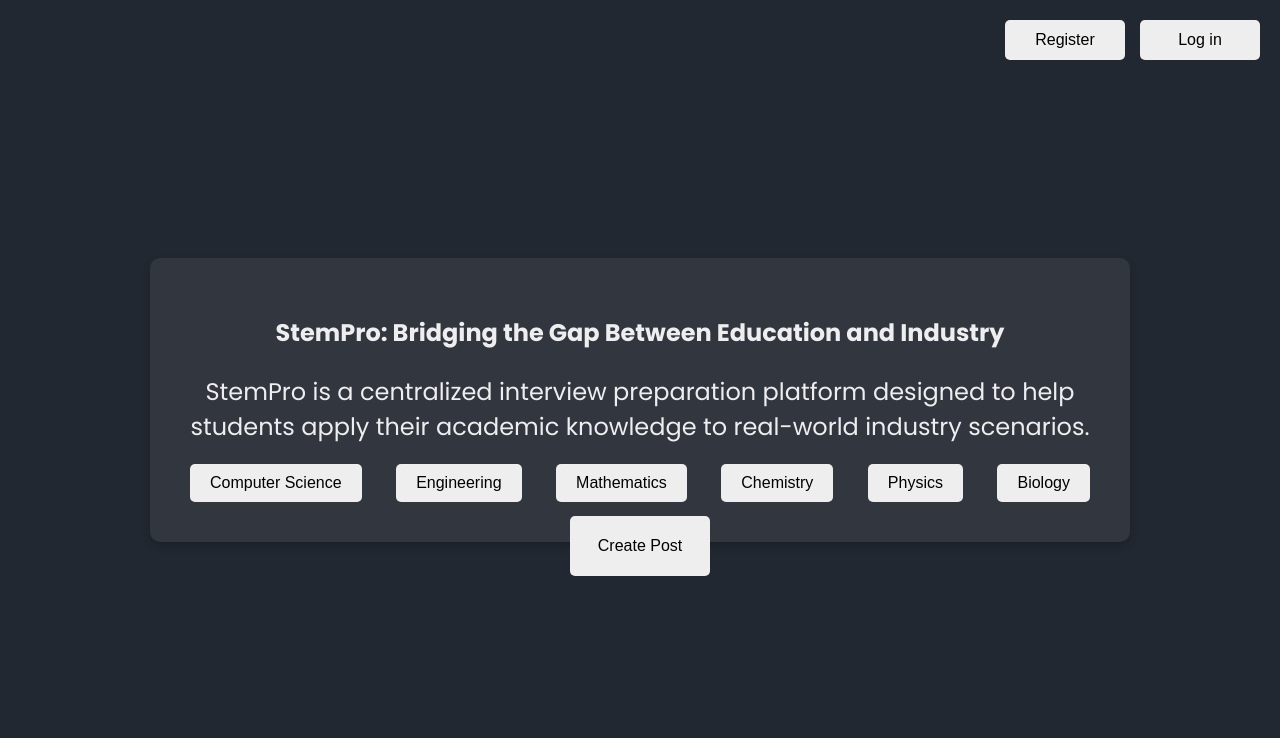
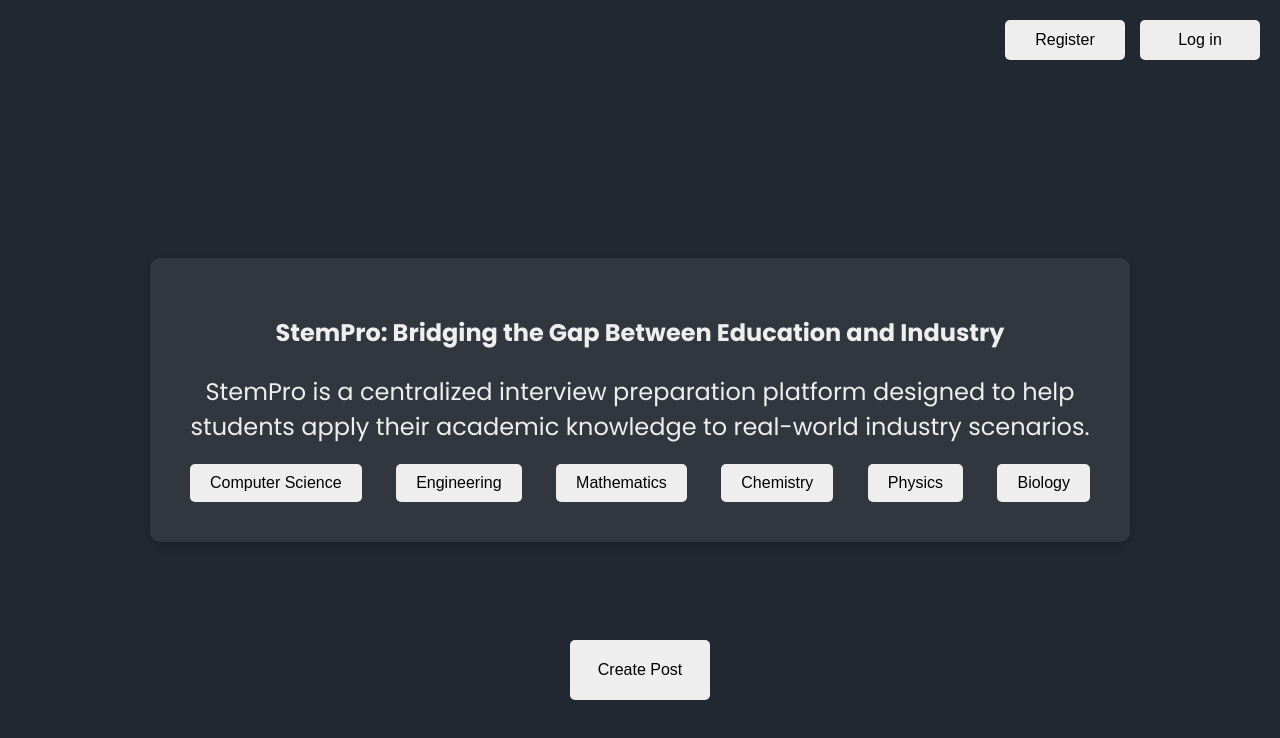
Before and after one commit to AddRain1/StemPro, a React (Create React App) app in the folder frontend/stempro/: page /homepage in a window 1280 px wide. Shown: the top 738 px of the page. Built offline with nearby package versions, Linux system fonts and the light colour scheme; no server answers.

Commit message:
fix createPost button styling

```diff
--- a/frontend/stempro/src/components/HomePage.css
+++ b/frontend/stempro/src/components/HomePage.css
@@ -76,7 +76,7 @@
 
 #createPostButton {
   position: absolute;
-  bottom: 28%; /* distance from the bottom of the page */
+  bottom: 100px; /* distance from the bottom of the page */
   left: 50%; /* position it in the center horizontally */
   transform: translateX(-50%); /* adjust for the element's width */
   justify-content: center;
@@ -84,3 +84,7 @@
   width: 140px;
   height: 60px;
 }
+
+#createPostButton:hover {
+  background-color: #76abae;
+}
--- a/frontend/stempro/src/components/HomePage.js
+++ b/frontend/stempro/src/components/HomePage.js
@@ -44,7 +44,17 @@ const HomePage = () => {
     navigate("/chemistry");
   };
   const handleCreatePost = () => {
-    navigate("/createpost");
+    try {
+      if (user) {
+        navigate("/createpost");
+        return;
+      }
+      else {
+        alert("You must be logged in to create a post.");
+      }
+    } catch (error) {
+      console.error("Error creating post:", error);
+    }
   };
   const handleRegister = () => {
     navigate("/register");
```
